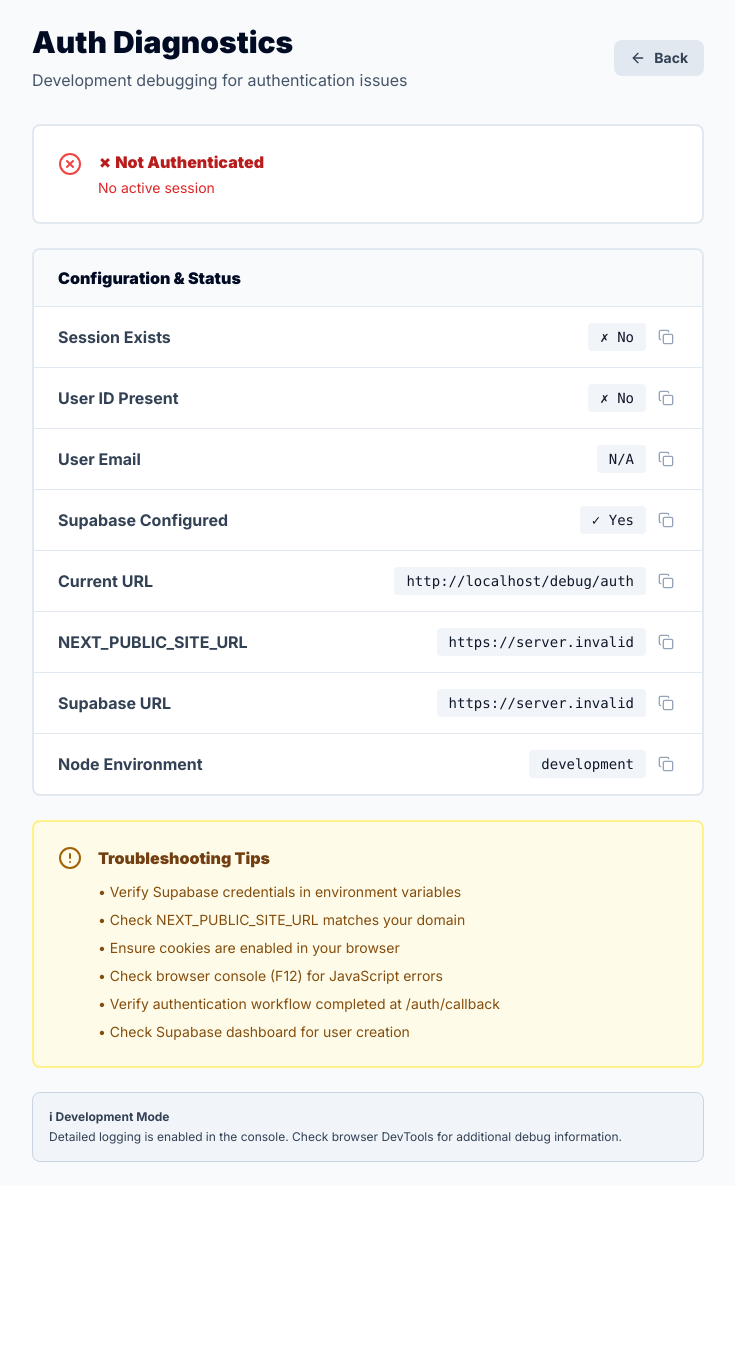
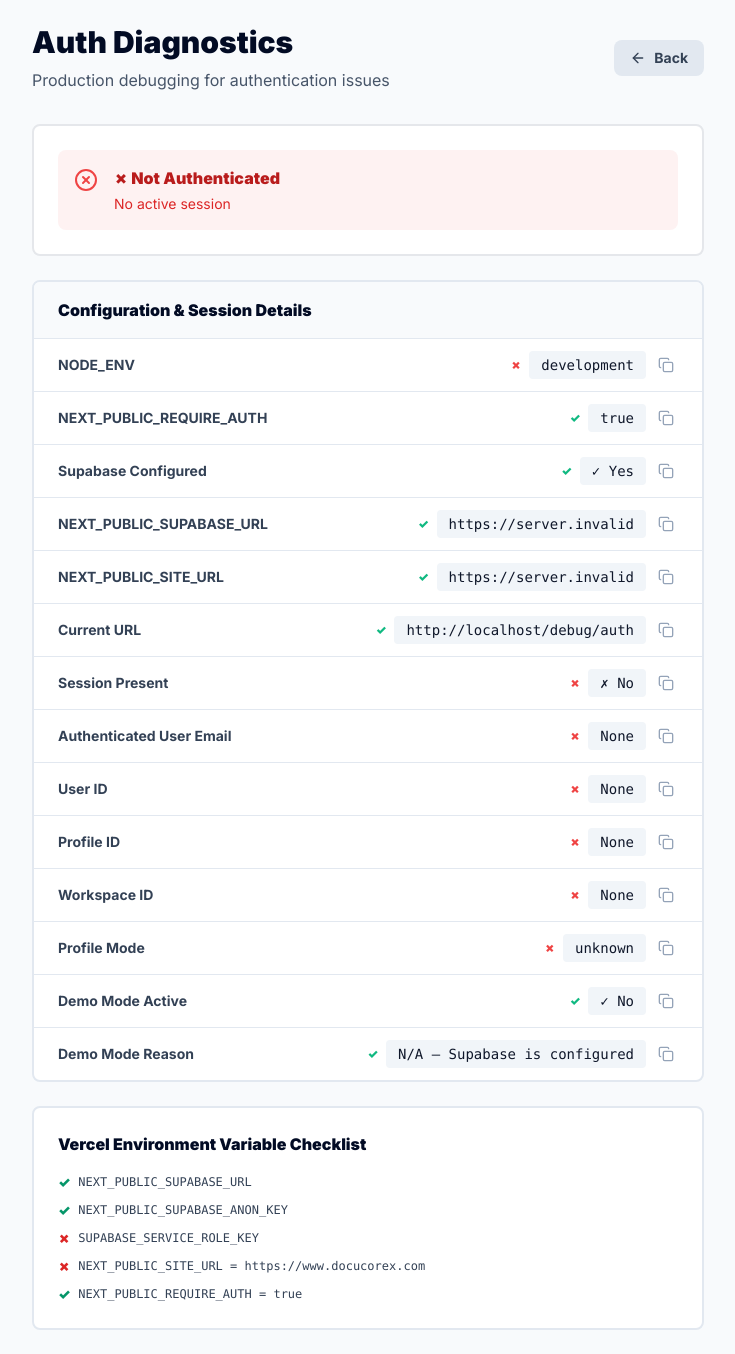
Before and after one commit to Stability-ps/DocuCoreX, a Next.js app: page /debug/auth in a window 1280 px wide. Shown: the whole page, without its empty margins (272-1007 px from the left). Before the commit the page ends 1186 px from the top, so only its background shows below. Built offline with nearby package versions, Linux system fonts and the light colour scheme; no server answers.

Commit message:
Fix demo fallback in production: clear demo defaults, guard profile API

```diff
--- a/app/api/profile/route.ts
+++ b/app/api/profile/route.ts
@@ -1,22 +1,29 @@
 import { NextResponse } from "next/server";
-import { isAuthRequired } from "@/lib/supabase";
+import { isAuthRequired, isSupabaseConfigured } from "@/lib/supabase";
 import { createSupabaseServerClient } from "@/lib/supabase-server";
 import { ensureUserWorkspace } from "@/lib/workspace-bootstrap";
 
 const demoProfile = {
   id: "user_demo",
   workspaceId: "workspace_demo",
-  fullName: "Patric",
+  fullName: "Demo User",
   company: "DocuCoreX Workspace",
   role: "Owner",
   twoFactorEnabled: false,
 };
 
+// Demo mode is only allowed in local development when Supabase is not configured.
+const isDemoAllowed = process.env.NODE_ENV !== "production" && !isSupabaseConfigured && !isAuthRequired;
+
 export async function GET() {
   const supabase = await createSupabaseServerClient();
 
+  // Only allow demo mode if Supabase is not configured AND we're in local development.
   if (!supabase) {
-    return NextResponse.json({ profile: demoProfile, mode: "demo" });
+    if (isDemoAllowed) {
+      return NextResponse.json({ profile: demoProfile, mode: "demo" });
+    }
+    return NextResponse.json({ error: "Supabase is not configured. Check your environment variables." }, { status: 503 });
   }
 
   const {
@@ -24,10 +31,7 @@ export async function GET() {
     error: userError,
   } = await supabase.auth.getUser();
 
-  if ((userError || !user) && !isAuthRequired) {
-    return NextResponse.json({ profile: demoProfile, mode: "demo" });
-  }
-
+  // Supabase is configured — never fall back to demo. Require a real session.
   if (userError || !user) {
     return NextResponse.json({ error: "Unauthorized" }, { status: 401 });
   }
@@ -44,14 +48,10 @@ export async function GET() {
   }
 
   if (error) {
-    if (!isAuthRequired) {
-      return NextResponse.json({ profile: demoProfile, mode: "demo" });
-    }
-
     return NextResponse.json({ error: "Your workspace is not ready yet. Please refresh or contact support if this continues." }, { status: 500 });
   }
 
-  return NextResponse.json({ profile: data });
+  return NextResponse.json({ profile: data, mode: "live" });
 }
 
 export async function PATCH(request: Request) {
@@ -65,7 +65,10 @@ export async function PATCH(request: Request) {
   const supabase = await createSupabaseServerClient();
 
   if (!supabase) {
-    return NextResponse.json({ profile: { ...demoProfile, ...body }, mode: "demo" });
+    if (isDemoAllowed) {
+      return NextResponse.json({ profile: { ...demoProfile, ...body }, mode: "demo" });
+    }
+    return NextResponse.json({ error: "Supabase is not configured." }, { status: 503 });
   }
 
   const {
@@ -73,10 +76,7 @@ export async function PATCH(request: Request) {
     error: userError,
   } = await supabase.auth.getUser();
 
-  if ((userError || !user) && !isAuthRequired) {
-    return NextResponse.json({ profile: { ...demoProfile, ...body }, mode: "demo" });
-  }
-
+  // Supabase is configured — require a real session.
   if (userError || !user) {
     return NextResponse.json({ error: "Unauthorized" }, { status: 401 });
   }
@@ -95,12 +95,8 @@ export async function PATCH(request: Request) {
     .single();
 
   if (error) {
-    if (!isAuthRequired) {
-      return NextResponse.json({ profile: { ...demoProfile, ...body }, mode: "demo" });
-    }
-
     return NextResponse.json({ error: error.message }, { status: 500 });
   }
 
-  return NextResponse.json({ profile: data });
+  return NextResponse.json({ profile: data, mode: "live" });
 }
--- a/app/debug/auth/page.tsx
+++ b/app/debug/auth/page.tsx
@@ -5,91 +5,100 @@ import { ArrowLeft, CheckCircle, XCircle, AlertCircle, Copy, Check } from "lucid
 import Link from "next/link";
 import { supabase, isSupabaseConfigured, getSiteUrl } from "@/lib/supabase";
 
-interface AuthStatus {
-  authenticated: boolean;
+interface AuthDiag {
+  sessionPresent: boolean;
   userId?: string;
   userEmail?: string;
-  profileFound?: boolean;
-  workspaceFound?: boolean;
+  profileId?: string;
+  workspaceId?: string;
+  profileMode?: string;
   sessionError?: string;
+  profileError?: string;
+  isDemoMode: boolean;
+  demoReason?: string;
 }
 
 export default function AuthDiagnosticsPage() {
-  const [status, setStatus] = useState<AuthStatus | null>(null);
+  const [diag, setDiag] = useState<AuthDiag | null>(null);
   const [loading, setLoading] = useState(true);
   const [copied, setCopied] = useState(false);
 
   useEffect(() => {
-    async function checkAuth() {
+    async function run() {
       try {
-        // Check session
         if (!supabase) {
-          setStatus({
-            authenticated: false,
-            sessionError: "Supabase not configured",
+          setDiag({
+            sessionPresent: false,
+            isDemoMode: process.env.NODE_ENV !== "production",
+            demoReason: "Supabase not configured (env vars missing)",
+            sessionError: "Supabase client is null",
           });
           setLoading(false);
           return;
         }
 
-        const {
-          data: { session },
-          error: sessionError,
-        } = await supabase.auth.getSession();
+        const { data: { session }, error: sessionError } = await supabase.auth.getSession();
+        const { data: { user } } = await supabase.auth.getUser();
 
-        if (sessionError) {
-          setStatus({
-            authenticated: false,
-            sessionError: sessionError.message,
+        if (!user) {
+          setDiag({
+            sessionPresent: false,
+            isDemoMode: false,
+            demoReason: "N/A — Supabase is configured",
+            sessionError: sessionError?.message ?? "No active session",
           });
           setLoading(false);
           return;
         }
 
-        if (!session?.user) {
-          setStatus({
-            authenticated: false,
-            sessionError: "No active session",
-          });
-          setLoading(false);
-          return;
-        }
+        // Fetch profile to check demo mode
+        const profileRes = await fetch("/api/profile");
+        const profileJson = await profileRes.json() as { profile?: { id?: string; workspace_id?: string }; mode?: string; error?: string };
 
-        // Check user
-        const {
-          data: { user },
-        } = await supabase.auth.getUser();
-
-        if (!user) {
-          setStatus({
-            authenticated: false,
-            sessionError: "User not found in auth",
-          });
-          setLoading(false);
-          return;
-        }
-
-        if (process.env.NODE_ENV === "development") {
-          console.log("[Debug Auth] User authenticated:", { userId: user.id, email: user.email });
-        }
-
-        setStatus({
-          authenticated: true,
+        setDiag({
+          sessionPresent: Boolean(session),
           userId: user.id,
           userEmail: user.email,
+          profileId: profileJson.profile?.id,
+          workspaceId: profileJson.profile?.workspace_id,
+          profileMode: profileJson.mode ?? "unknown",
+          isDemoMode: profileJson.mode === "demo",
+          demoReason: profileJson.mode === "demo" ? "Profile API returned demo mode" : undefined,
+          profileError: profileJson.error,
         });
-      } catch (error) {
-        setStatus({
-          authenticated: false,
-          sessionError: error instanceof Error ? error.message : "Unknown error",
+      } catch (err) {
+        setDiag({
+          sessionPresent: false,
+          isDemoMode: false,
+          sessionError: err instanceof Error ? err.message : "Unexpected error",
         });
       } finally {
         setLoading(false);
       }
     }
+    void run();
+  }, []);
 
-    checkAuth();
-  }, []);
+  const requireAuth = process.env.NEXT_PUBLIC_REQUIRE_AUTH;
+  const nodeEnv = process.env.NODE_ENV;
+  const isProduction = nodeEnv === "production";
+
+  const rows: [string, string, boolean?][] = [
+    ["NODE_ENV", nodeEnv ?? "undefined", isProduction],
+    ["NEXT_PUBLIC_REQUIRE_AUTH", requireAuth ?? "⚠ NOT SET", requireAuth === "true"],
+    ["Supabase Configured", isSupabaseConfigured ? "✓ Yes" : "✗ No", isSupabaseConfigured],
+    ["NEXT_PUBLIC_SUPABASE_URL", process.env.NEXT_PUBLIC_SUPABASE_URL ?? "⚠ NOT SET", Boolean(process.env.NEXT_PUBLIC_SUPABASE_URL)],
+    ["NEXT_PUBLIC_SITE_URL", getSiteUrl(), Boolean(getSiteUrl())],
+    ["Current URL", typeof window !== "undefined" ? window.location.href : "N/A", true],
+    ["Session Present", diag ? (diag.sessionPresent ? "✓ Yes" : "✗ No") : "Loading…", diag?.sessionPresent],
+    ["Authenticated User Email", diag?.userEmail ?? (loading ? "Loading…" : "None"), Boolean(diag?.userEmail)],
+    ["User ID", diag?.userId ?? (loading ? "Loading…" : "None"), Boolean(diag?.userId)],
+    ["Profile ID", diag?.profileId ?? (loading ? "Loading…" : "None"), Boolean(diag?.profileId)],
+    ["Workspace ID", diag?.workspaceId ?? (loading ? "Loading…" : "None"), Boolean(diag?.workspaceId)],
+    ["Profile Mode", diag?.profileMode ?? (loading ? "Loading…" : "unknown"), diag?.profileMode === "live"],
+    ["Demo Mode Active", diag ? (diag.isDemoMode ? "⚠ YES" : "✓ No") : "Loading…", diag ? !diag.isDemoMode : undefined],
+    ["Demo Mode Reason", diag?.demoReason ?? "N/A", true],
+  ];
 
   const copyToClipboard = (text: string) => {
     navigator.clipboard.writeText(text);
@@ -97,25 +106,13 @@ export default function AuthDiagnosticsPage() {
     setTimeout(() => setCopied(false), 2000);
   };
 
-  const diagnosticInfo = {
-    "Session Exists": status?.authenticated ? "✓ Yes" : "✗ No",
-    "User ID Present": status?.userId ? "✓ Yes" : "✗ No",
-    "User Email": status?.userEmail || "N/A",
-    "Supabase Configured": isSupabaseConfigured ? "✓ Yes" : "✗ No",
-    "Current URL": typeof window !== "undefined" ? window.location.href : "N/A",
-    "NEXT_PUBLIC_SITE_URL": getSiteUrl(),
-    "Supabase URL": process.env.NEXT_PUBLIC_SUPABASE_URL || "Not set",
-    "Node Environment": process.env.NODE_ENV,
-  };
-
   return (
     <div className="min-h-screen bg-slate-50 p-6">
       <div className="mx-auto max-w-2xl">
-        {/* Header */}
         <div className="mb-8 flex items-center justify-between">
           <div>
             <h1 className="text-3xl font-black text-navy-950">Auth Diagnostics</h1>
-            <p className="mt-2 text-slate-600">Development debugging for authentication issues</p>
+            <p className="mt-2 text-slate-600">Production debugging for authentication issues</p>
           </div>
           <Link href="/dashboard">
             <button className="flex items-center gap-2 rounded-lg bg-slate-200 px-4 py-2 text-sm font-bold text-slate-700 hover:bg-slate-300">
@@ -126,54 +123,56 @@ export default function AuthDiagnosticsPage() {
         </div>
 
         {/* Status Summary */}
-        <div className="mb-6 rounded-lg border-2 border-slate-200 bg-white p-6">
+        <div className="mb-6 rounded-lg border-2 bg-white p-6">
           {loading ? (
-            <div className="flex items-center justify-center gap-3">
+            <div className="flex items-center gap-3">
               <div className="h-5 w-5 animate-spin rounded-full border-2 border-slate-300 border-t-royal-600" />
               <p className="font-bold text-slate-600">Checking authentication...</p>
             </div>
-          ) : status?.authenticated ? (
-            <div className="flex items-start gap-4">
+          ) : diag?.isDemoMode ? (
+            <div className="flex items-start gap-4 border-yellow-200 bg-yellow-50 rounded-lg p-4">
+              <AlertCircle className="h-6 w-6 text-yellow-600 flex-shrink-0 mt-0.5" />
+              <div>
+                <p className="font-black text-yellow-900">⚠ Demo Mode Active</p>
+                <p className="text-sm text-yellow-700 mt-1">{diag.demoReason ?? "Profile API returned demo profile"}</p>
+              </div>
+            </div>
+          ) : diag?.sessionPresent ? (
+            <div className="flex items-start gap-4 rounded-lg border-emerald-200 bg-emerald-50 p-4">
               <CheckCircle className="h-6 w-6 text-emerald-500 flex-shrink-0 mt-0.5" />
               <div>
-                <p className="font-black text-emerald-700">✓ Authenticated</p>
-                <p className="text-sm text-emerald-600 mt-1">User session is active and valid</p>
+                <p className="font-black text-emerald-700">✓ Authenticated — Live Mode</p>
+                <p className="text-sm text-emerald-600 mt-1">Real Supabase session active. Demo mode is off.</p>
               </div>
             </div>
           ) : (
-            <div className="flex items-start gap-4">
+            <div className="flex items-start gap-4 rounded-lg border-red-200 bg-red-50 p-4">
               <XCircle className="h-6 w-6 text-red-500 flex-shrink-0 mt-0.5" />
               <div>
                 <p className="font-black text-red-700">✗ Not Authenticated</p>
-                <p className="text-sm text-red-600 mt-1">{status?.sessionError || "Unknown error"}</p>
+                <p className="text-sm text-red-600 mt-1">{diag?.sessionError ?? "No session found"}</p>
               </div>
             </div>
           )}
         </div>
 
-        {/* Diagnostic Details */}
+        {/* Detail Table */}
         <div className="rounded-lg border-2 border-slate-200 bg-white overflow-hidden">
           <div className="border-b border-slate-200 bg-slate-50 px-6 py-4">
-            <h2 className="font-black text-navy-950">Configuration & Status</h2>
+            <h2 className="font-black text-navy-950">Configuration & Session Details</h2>
           </div>
           <div className="divide-y divide-slate-200">
-            {Object.entries(diagnosticInfo).map(([key, value]) => (
-              <div key={key} className="flex items-center justify-between gap-4 px-6 py-4 hover:bg-slate-50">
-                <div className="font-bold text-slate-700">{key}</div>
+            {rows.map(([key, value, ok]) => (
+              <div key={key} className="flex items-center justify-between gap-4 px-6 py-3 hover:bg-slate-50">
+                <div className="font-bold text-slate-700 text-sm">{key}</div>
                 <div className="flex items-center gap-2">
+                  {ok === false && <span className="text-red-500 text-xs font-black">✗</span>}
+                  {ok === true && <span className="text-emerald-500 text-xs font-black">✓</span>}
                   <code className="rounded bg-slate-100 px-3 py-1 text-sm font-mono text-slate-900 max-w-xs truncate">
                     {value}
                   </code>
-                  <button
-                    onClick={() => copyToClipboard(String(value))}
-                    className="rounded p-1 hover:bg-slate-200"
-                    title="Copy to clipboard"
-                  >
-                    {copied ? (
-                      <Check className="h-4 w-4 text-emerald-600" />
-                    ) : (
-                      <Copy className="h-4 w-4 text-slate-400" />
-                    )}
+                  <button onClick={() => copyToClipboard(value)} className="rounded p-1 hover:bg-slate-200" title="Copy">
+                    {copied ? <Check className="h-4 w-4 text-emerald-600" /> : <Copy className="h-4 w-4 text-slate-400" />}
                   </button>
                 </div>
               </div>
@@ -181,31 +180,39 @@ export default function AuthDiagnosticsPage() {
           </div>
         </div>
 
-        {/* Help Section */}
-        {!status?.authenticated && (
-          <div className="mt-6 rounded-lg border-2 border-yellow-200 bg-yellow-50 p-6">
+        {/* Vercel Env Checklist */}
+        <div className="mt-6 rounded-lg border-2 border-slate-200 bg-white p-6">
+          <h2 className="font-black text-navy-950 mb-4">Vercel Environment Variable Checklist</h2>
+          <ul className="space-y-2 text-sm text-slate-700">
+            {[
+              ["NEXT_PUBLIC_SUPABASE_URL", Boolean(process.env.NEXT_PUBLIC_SUPABASE_URL)],
+              ["NEXT_PUBLIC_SUPABASE_ANON_KEY", Boolean(process.env.NEXT_PUBLIC_SUPABASE_ANON_KEY)],
+              ["SUPABASE_SERVICE_ROLE_KEY", Boolean(process.env.SUPABASE_SERVICE_ROLE_KEY ?? "")],
+              ["NEXT_PUBLIC_SITE_URL = https://www.docucorex.com", getSiteUrl().includes("docucorex.com")],
+              ["NEXT_PUBLIC_REQUIRE_AUTH = true", requireAuth === "true"],
+            ].map(([label, ok]) => (
+              <li key={String(label)} className="flex items-center gap-2">
+                <span className={ok ? "text-emerald-600 font-black" : "text-red-600 font-black"}>{ok ? "✓" : "✗"}</span>
+                <code className="text-xs">{String(label)}</code>
+              </li>
+            ))}
+          </ul>
+        </div>
+
+        {diag?.isDemoMode && (
+          <div className="mt-6 rounded-lg border-2 border-red-200 bg-red-50 p-6">
             <div className="flex gap-4">
-              <AlertCircle className="h-6 w-6 text-yellow-700 flex-shrink-0" />
+              <AlertCircle className="h-6 w-6 text-red-700 flex-shrink-0" />
               <div>
-                <p className="font-black text-yellow-900">Troubleshooting Tips</p>
-                <ul className="mt-3 space-y-2 text-sm text-yellow-800">
-                  <li>• Verify Supabase credentials in environment variables</li>
-                  <li>• Check NEXT_PUBLIC_SITE_URL matches your domain</li>
-                  <li>• Ensure cookies are enabled in your browser</li>
-                  <li>• Check browser console (F12) for JavaScript errors</li>
-                  <li>• Verify authentication workflow completed at /auth/callback</li>
-                  <li>• Check Supabase dashboard for user creation</li>
+                <p className="font-black text-red-900">Demo mode is active — production login is broken</p>
+                <ul className="mt-3 space-y-2 text-sm text-red-800">
+                  <li>• Go to Vercel → Your Project → Settings → Environment Variables</li>
+                  <li>• Ensure all 5 variables above are set correctly</li>
+                  <li>• Redeploy after adding missing variables</li>
+                  <li>• Check Supabase → Auth → URL Configuration has www.docucorex.com</li>
                 </ul>
               </div>
             </div>
-          </div>
-        )}
-
-        {/* Development Notice */}
-        {process.env.NODE_ENV === "development" && (
-          <div className="mt-6 rounded-lg border border-slate-300 bg-slate-100 p-4 text-xs text-slate-700">
-            <p className="font-bold">ℹ Development Mode</p>
-            <p className="mt-1">Detailed logging is enabled in the console. Check browser DevTools for additional debug information.</p>
           </div>
         )}
       </div>
--- a/app/login/page.tsx
+++ b/app/login/page.tsx
@@ -12,8 +12,8 @@ function LoginContent() {
   const searchParams = useSearchParams();
   const [mode, setMode] = useState<"signin" | "signup" | "forgot">("signin");
   const [showPassword, setShowPassword] = useState(false);
-  const [email, setEmail] = useState("demo@docucorex.com");
-  const [password, setPassword] = useState("DocuCoreX-demo-2026");
+  const [email, setEmail] = useState("");
+  const [password, setPassword] = useState("");
   const [status, setStatus] = useState("");
   const [isSubmitting, setIsSubmitting] = useState(false);
   const [callbackError, setCallbackError] = useState("");
@@ -289,13 +289,15 @@ function LoginContent() {
                 <ArrowRight className="h-5 w-5" />
               </button>
 
+              {process.env.NODE_ENV !== "production" && (
                 <button
                   type="button"
                   onClick={enterDemoWorkspace}
                   className="flex w-full items-center justify-center gap-2 rounded-2xl border border-slate-200 bg-white px-5 py-3.5 text-sm font-black text-navy-950 shadow-sm transition hover:border-royal-200 hover:text-royal-700"
                 >
-                Continue to Dashboard
+                  Continue to Dashboard (Dev Only)
                 </button>
+              )}
             </form>
 
             <div className="mt-6 rounded-2xl border border-slate-200 bg-slate-50 p-4">
--- a/components/app-shell.tsx
+++ b/components/app-shell.tsx
@@ -156,7 +156,7 @@ export function AppShell({ children }: { children: React.ReactNode }) {
                 className="flex h-11 min-w-11 items-center justify-center rounded-2xl bg-navy-950 px-2 text-sm font-black text-white"
                 title="Account menu"
               >
-                {profile?.fullName?.charAt(0) ?? "P"}
+                {profile?.fullName?.charAt(0) ?? "?"}
               </button>
             </div>
           </div>
@@ -178,8 +178,8 @@ export function AppShell({ children }: { children: React.ReactNode }) {
           ) : null}
           {showProfile ? (
             <div className="absolute right-6 top-20 z-50 w-64 rounded-3xl border border-slate-200 bg-white p-4 shadow-soft">
-              <p className="font-black text-navy-950">{profile?.fullName ?? "Patric"}</p>
-              <p className="text-sm text-slate-500">{profile?.company ?? "DocuCoreX Workspace"}</p>
+              <p className="font-black text-navy-950">{profile?.fullName ?? "Account"}</p>
+              <p className="text-sm text-slate-500">{profile?.company ?? ""}</p>
               <div className="mt-4 grid gap-2">
                 <Link href="/settings" className="rounded-2xl bg-slate-50 px-3 py-2 text-sm font-black text-slate-700 hover:text-royal-700">Account settings</Link>
                 <Link href="/team" className="rounded-2xl bg-slate-50 px-3 py-2 text-sm font-black text-slate-700 hover:text-royal-700">Team access</Link>
```
Lines whose indentation alone changed are shown as unchanged.
